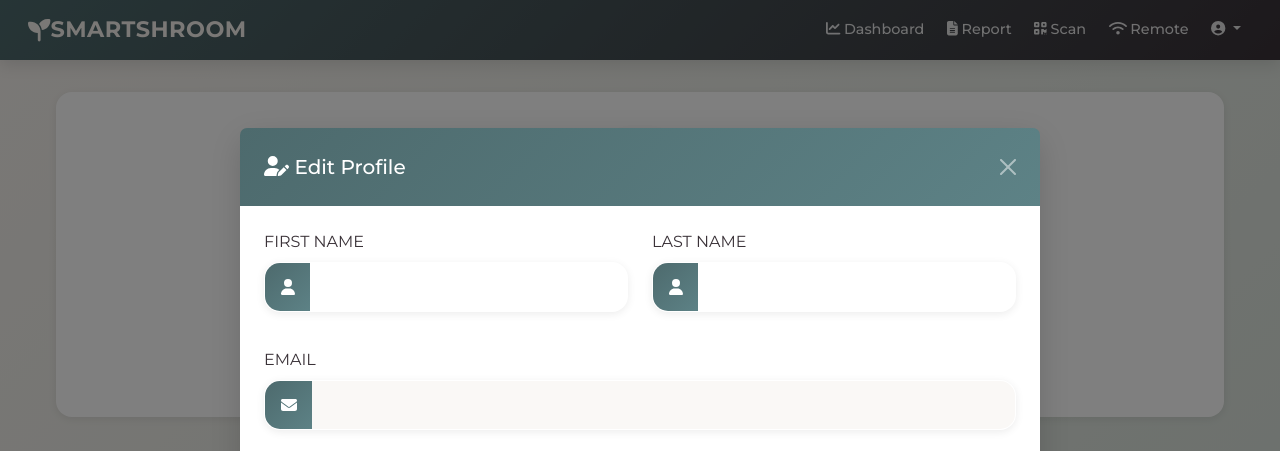
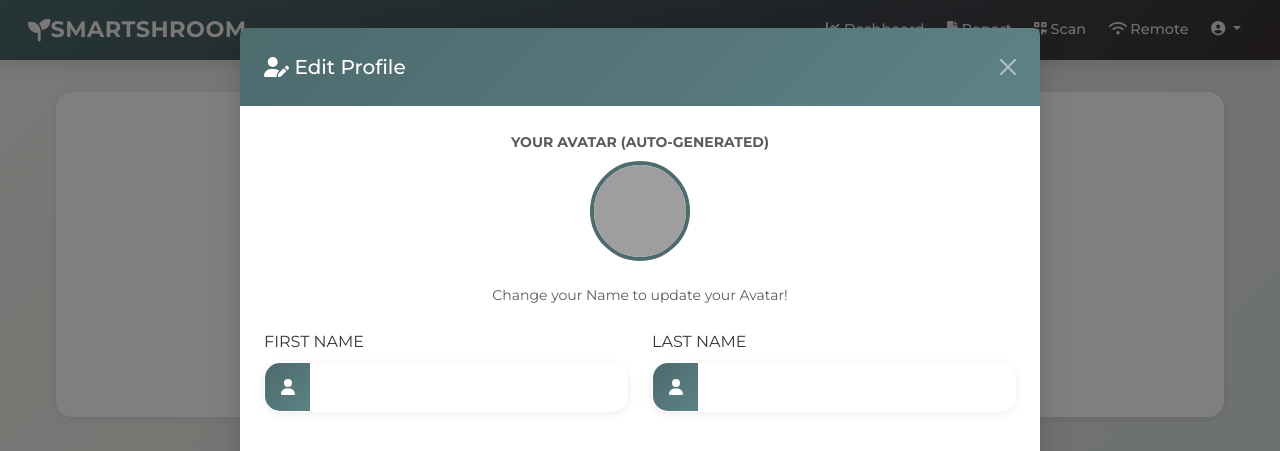
Before and after one commit to jadeabegaild/final_project, a Django app: template accounts/templates/accounts/profile.html in a window 1280 px wide, after a click on "Edit Profile". Shown: the top 451 px of the page. Run offline with Django 5.2, Linux system fonts and the light colour scheme; the template is opened without the code that fills it, so the values that code supplies are empty; grey boxes are pictures that could not be loaded.

Commit message:
add avatar on profile

```diff
--- a/accounts/templates/accounts/profile.html
+++ b/accounts/templates/accounts/profile.html
@@ -155,9 +155,24 @@
             background: linear-gradient(135deg, var(--primary) 0%, var(--primary-dark) 100%);
             display: flex; align-items: center; justify-content: center;
             border: 5px solid var(--highlight); box-shadow: var(--shadow-md); margin-bottom: 1.5rem;
+            overflow: hidden; /* Ensure image stays in circle */
+            position: relative;
         }
 
-        .profile-avatar i { font-size: 3.5rem; color: white; }
+        /* New CSS for Avatar Image */
+        .profile-avatar img {
+            width: 100%;
+            height: 100%;
+            object-fit: cover;
+            transition: transform 0.3s ease;
+        }
+
+        .profile-avatar:hover img {
+            transform: scale(1.1);
+        }
+
+        /* .profile-avatar i { font-size: 3.5rem; color: white; }  <-- Removed for API image */
+
         .profile-name { color: var(--dark); font-weight: 700; font-size: 2.2rem; margin-bottom: 0.5rem; }
         .profile-title { color: var(--accent); font-weight: 600; margin-bottom: 1.5rem; font-size: 1.1rem; }
 
@@ -224,6 +239,22 @@
         .form-check-input:checked { background-color: var(--accent); border-color: var(--accent); }
         .btn-primary { background: linear-gradient(135deg, var(--accent) 0%, var(--accent-light) 100%); border: none; border-radius: var(--radius); padding: 0.8rem 1.8rem; font-weight: 600; box-shadow: var(--shadow-sm); }
         .btn-secondary { background: linear-gradient(135deg, var(--secondary) 0%, #9c8a7f 100%); border: none; border-radius: var(--radius); padding: 0.8rem 1.8rem; font-weight: 600; color: white; }
+
+        /* Preview Avatar in Modal */
+        .modal-avatar-preview {
+            width: 100px;
+            height: 100px;
+            border-radius: 50%;
+            margin: 0 auto 1.5rem auto;
+            border: 4px solid var(--accent);
+            overflow: hidden;
+            background: var(--light);
+        }
+        .modal-avatar-preview img {
+            width: 100%;
+            height: 100%;
+            object-fit: cover;
+        }
     </style>
 </head>
 <body>
@@ -264,7 +295,7 @@
     <div class="profile-container">
         <div class="profile-header">
             <div class="profile-avatar">
-                <i class="fas fa-user"></i>
+                <img src="https://api.dicebear.com/9.x/fun-emoji/svg?seed={{ user_data.firstName }}{{ user_data.lastName }}&radius=50" alt="Cartoon Avatar">
             </div>
             <h1 class="profile-name">{{ user_data.firstName }} {{ user_data.lastName }}</h1>
             <p class="profile-title">{{ user_data.jobTitle }}</p>
@@ -405,7 +436,7 @@
                     {% if user_data.createdAt %}{{ user_data.createdAt|date:"F j, Y" }}
                     {% else %}Unknown{% endif %}
                 </p>
-                <div class="info-label">Last Updated</div>
+                <div class="info-label mt-3">Last Updated</div>
                 <p class="info-value">
                     {% if user_data.updatedAt %}{{ user_data.updatedAt|date:"F j, Y" }}
                     {% else %}Unknown{% endif %}
@@ -423,6 +454,15 @@
                 <form method="POST" action="{% url 'edit_profile' %}">
                     {% csrf_token %}
                     <div class="modal-body">
+
+                        <div class="text-center mb-4">
+                            <label class="form-label text-muted small fw-bold">YOUR AVATAR (AUTO-GENERATED)</label>
+                            <div class="modal-avatar-preview">
+                                <img id="avatarPreview" src="https://api.dicebear.com/9.x/fun-emoji/svg?seed={{ user_data.firstName }}{{ user_data.lastName }}&radius=50" alt="Avatar Preview">
+                            </div>
+                            <small class="text-muted d-block">Change your Name to update your Avatar!</small>
+                        </div>
+
                         <div class="row">
                             <div class="col-md-6 mb-3">
                                 <label for="firstName" class="form-label">FIRST NAME</label>
@@ -595,6 +635,28 @@
             if (urlParams.has('success')) {
                 console.log('Profile updated successfully');
             }
+
+            // ADDED: Live Avatar Update Logic
+            // This updates the avatar in the modal as you type your name
+            const firstNameInput = document.getElementById('firstName');
+            const lastNameInput = document.getElementById('lastName');
+            const avatarPreview = document.getElementById('avatarPreview');
+
+            function updateAvatar() {
+                const fName = firstNameInput.value.trim();
+                const lName = lastNameInput.value.trim();
+                if(fName || lName) {
+                    // Using DiceBear API 'fun-emoji' style
+                    const seed = fName + lName;
+                    const newUrl = `https://api.dicebear.com/9.x/fun-emoji/svg?seed=${encodeURIComponent(seed)}&radius=50`;
+                    avatarPreview.src = newUrl;
+                }
+            }
+
+            if(firstNameInput && lastNameInput && avatarPreview) {
+                firstNameInput.addEventListener('input', updateAvatar);
+                lastNameInput.addEventListener('input', updateAvatar);
+            }
         });
     </script>
 </body>
```
